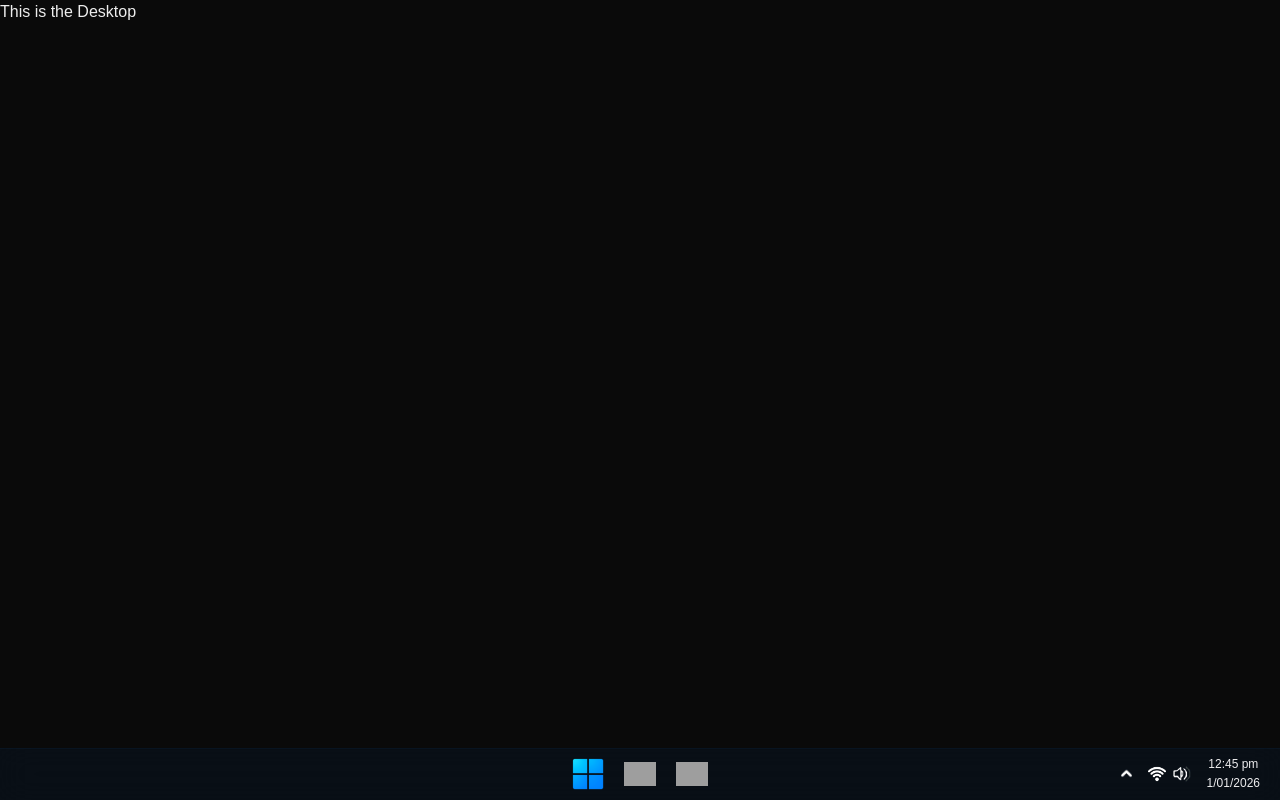
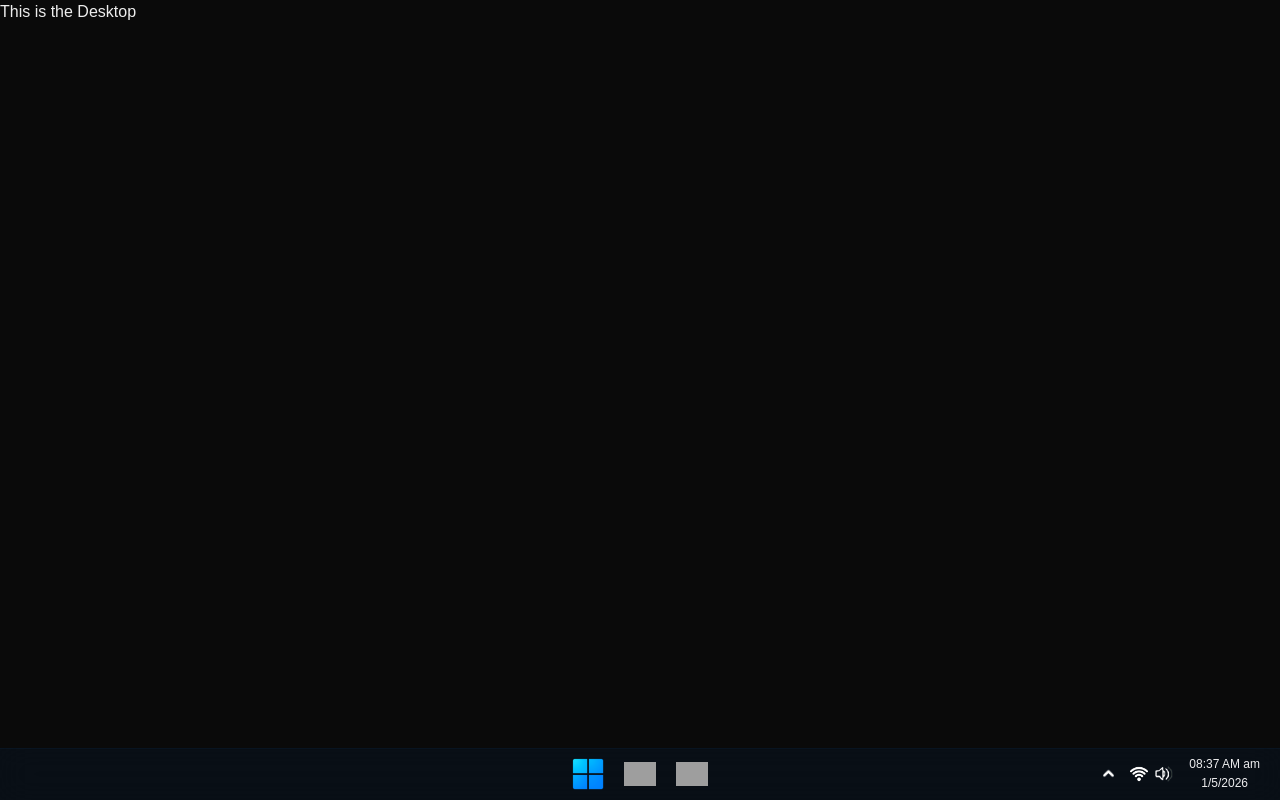
Before and after one commit to ConnorKnoetze/new-portfolio, a Next.js app: page /Desktop in a window 1280 px wide. Built offline with nearby package versions, Linux system fonts and the light colour scheme; grey boxes are pictures that could not be loaded.

Commit message:
feat(taskbar) Added live date and time

```diff
--- a/src/components/NavContent/NavContent.js
+++ b/src/components/NavContent/NavContent.js
@@ -1,6 +1,31 @@
 'use client'
-import { useRouter } from 'next/navigation'
+// import { useRouter } from 'next/navigation'
+import { useState, useEffect } from 'react';
+
 export default function NavContent(){
+    const [currentTime, setCurrentTime] = useState('');
+    const [currentDate, setCurrentDate] = useState('');
+
+    useEffect(() => {
+        // Function to update time and date
+        const updateDateTime = () => {
+            const now = new Date();
+            const time = now.toLocaleTimeString([], { hour: '2-digit', minute: '2-digit' });
+            const date = now.toLocaleDateString();
+            setCurrentTime(time);
+            setCurrentDate(date);
+        };
+
+        updateDateTime();
+
+        // Update every half-minute (30000ms)
+        const interval = setInterval(updateDateTime, 30000);
+
+        return () => clearInterval(interval);
+    }, []);
+
+    const hours = new Date().getHours();
+    const period = hours < 12 ? 'am' : 'pm';
     return (
         <nav className="w-full bg-[color-mix(in_srgb,var(--color-blue-500),transparent_95%)] backdrop-blur-lg border-t border-[color-mix(in_srgb,var(--color-blue-500),transparent_95%)] saturate-150">
             <div className="icon-wrapper">
@@ -43,12 +68,13 @@ export default function NavContent(){
                     </div>
                     <div className="widget-item" style={{flexDirection: 'column', fontSize: '12px', lineHeight: '1', padding: '6px 8px', textAlign: 'center'}}>
                         <div className="time">
-                            12:45 pm
+                            {currentTime} {period}
                         </div>
                         <div className="date">
-                            1/01/2026
+                            {currentDate}
                         </div>
                     </div>
+
                 </span>
             </div>
         </nav>
--- a/src/styles/globals.css
+++ b/src/styles/globals.css
@@ -8,14 +8,6 @@
 html {
   height: 100%;
 }
-
-@theme inline {
-  --color-background: var(--background);
-  --color-foreground: var(--foreground);
-  --font-sans: var(--font-geist-sans);
-  --font-mono: var(--font-geist-mono);
-}
-
 
 body {
   height: 100%;
```
